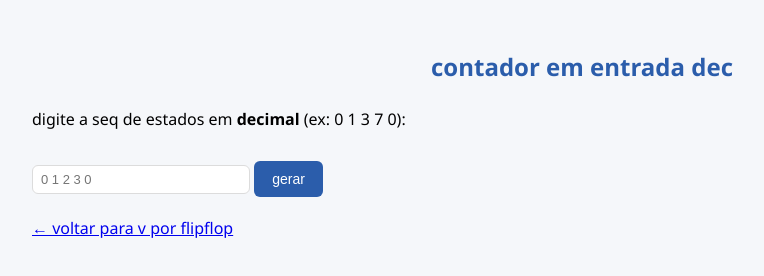
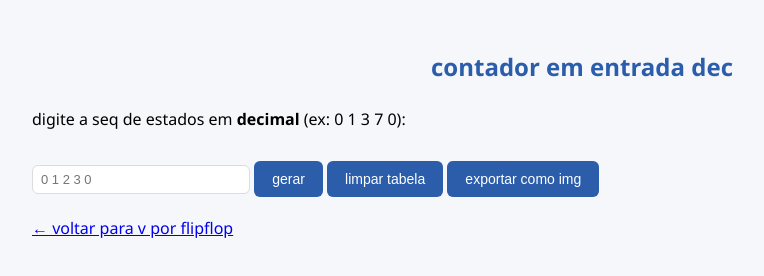
Before and after one commit to lohanamaria/flipflop, a plain HTML site: page contador.html in a window 1280 px wide. Shown: the whole page, without its empty margins (58-822 px from the left). Drawn offline with nearby package versions, Linux system fonts and the light colour scheme.

Commit message:
funcionalidades de limpar e exportar imagem da tabela

```diff
--- a/contador.html
+++ b/contador.html
@@ -17,7 +17,10 @@
 
   <input id="seq" type="text" placeholder="0 1 2 3 0">
 
-  <button onclick="gerar()">gerar</button>
+ <button onclick="gerar()">gerar</button>
+ <button onclick="limparTabela()">limpar tabela</button>
+ <button onclick="exportarImagem()">exportar como img</button>
+
 
   <div id="saida"></div>
 
@@ -25,7 +28,7 @@
     <a href="index.html">← voltar para v por flipflop</a>
   </p>
 </div>
-
+<script src="https://cdn.jsdelivr.net/npm/html2canvas@1.4.1/dist/html2canvas.min.js"></script>
 <script src="contador.js"></script>
 </body>
 </html>
--- a/contador.js
+++ b/contador.js
@@ -63,3 +63,28 @@ function gerar() {
   document.getElementById("saida").innerHTML =
     `<div class="table-wrapper">${html}</div>`;
 }
+
+// limpa a tabela
+function limparTabela() {
+  document.getElementById("saida").innerHTML = "";
+}
+
+// exporta tabela como img
+function exportarImagem() {
+  const area = document.querySelector(".table-wrapper");
+
+  if (!area) {
+    alert("gere a tabela antes de exportar.");
+    return;
+  }
+
+  html2canvas(area, {
+    backgroundColor: "#ffffff",
+    scale: 2
+  }).then(canvas => {
+    const link = document.createElement("a");
+    link.download = "teste.png";
+    link.href = canvas.toDataURL("image/png");
+    link.click();
+  });
+}
```
